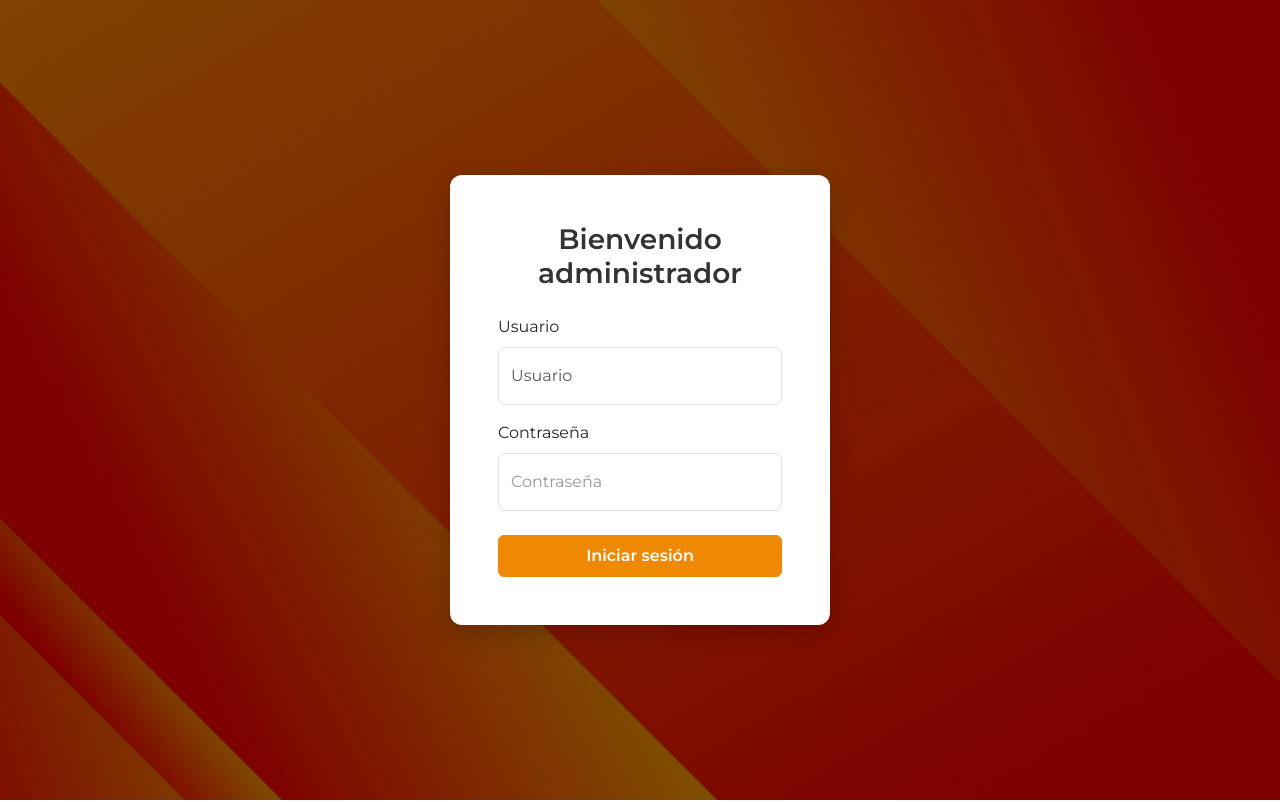
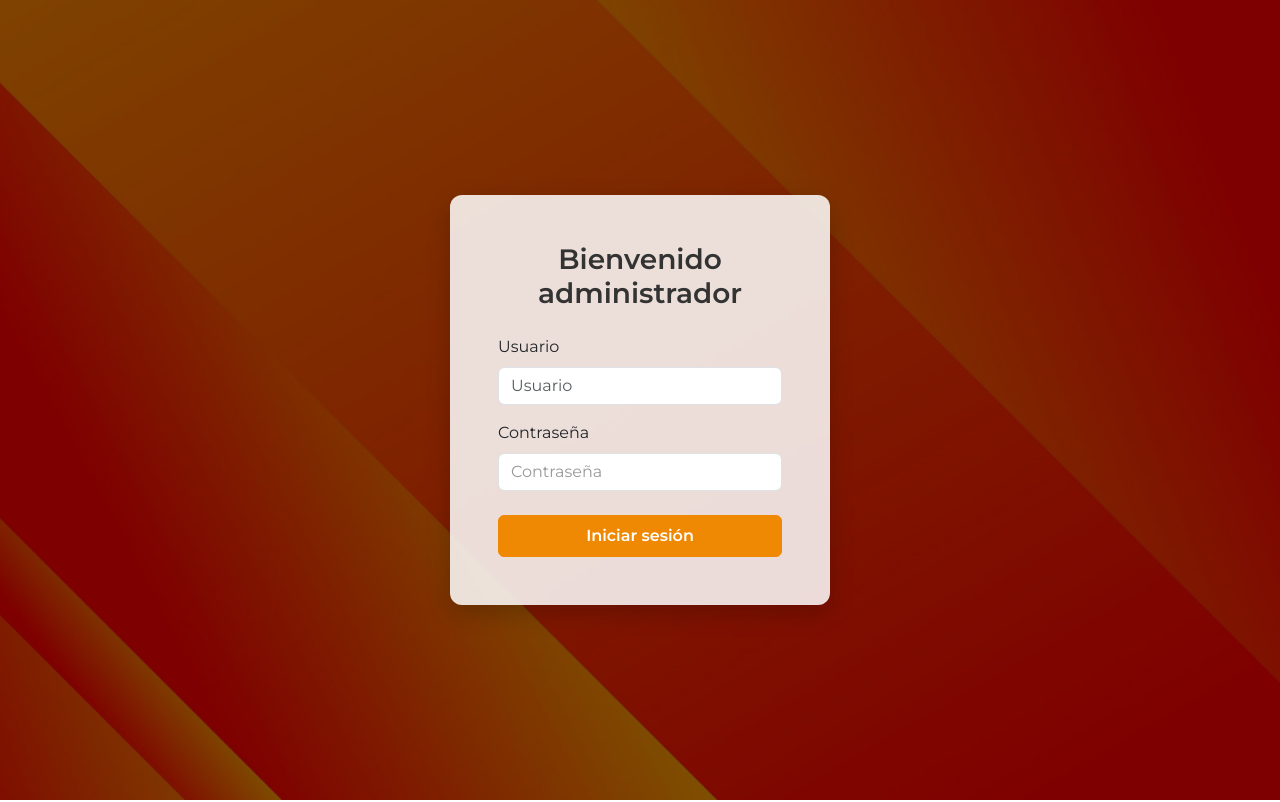
Before and after one commit to PabloDevUtl/analytics, a React (Vite) app: page /login in a window 1280 px wide. Shown: the top 802 px of the page. Built offline with nearby package versions, Linux system fonts and the light colour scheme; no server answers.

Commit message:
Se modifico el fomrulario

```diff
--- a/frontend/styles/Login.css
+++ b/frontend/styles/Login.css
@@ -1,19 +1,33 @@
 /* Asegura altura consistente entre todos los inputs */
 .input-custom {
-  height: 58px;
   font-size: 1rem;
-  line-height: 1.5;
+  line-height: 1.5rem; /* Coincide con altura del texto */
   padding: 0.75rem 1rem;
   background-color: #fff !important;
-  color: #000;
+  color: #000 !important;
   border: 1px solid #ccc;
   border-radius: 4px;
+  -webkit-appearance: none;
+  appearance: none;
+  box-sizing: border-box;
 }
 
-/* Asegura visibilidad y compatibilidad */
+/* Ajustes específicos para iOS */
+@supports (-webkit-touch-callout: none) {
+  .input-custom {
+    line-height: normal;
+    padding-top: 0.6rem;
+    padding-bottom: 0.6rem;
+  }
+}
+
+input[type="password"].input-custom {
+  -webkit-text-security: disc;
+}
+
 input[type="password"]::placeholder {
-  color: #999;
-  opacity: 1;
+  color: #999 !important;
+  opacity: 1 !important;
 }
 
 
@@ -36,8 +50,7 @@ input[type="password"]::placeholder {
 .login-card {
   z-index: 1;
   position: relative;
- /* background: rgba(255, 255, 255, 0.85); */
-  background: #fff; /* Fondo sólido temporal para test */
+  background: rgba(255, 255, 255, 0.85);
   border-radius: 0.75rem;
   max-width: 380px;
   width: 100%;
```
